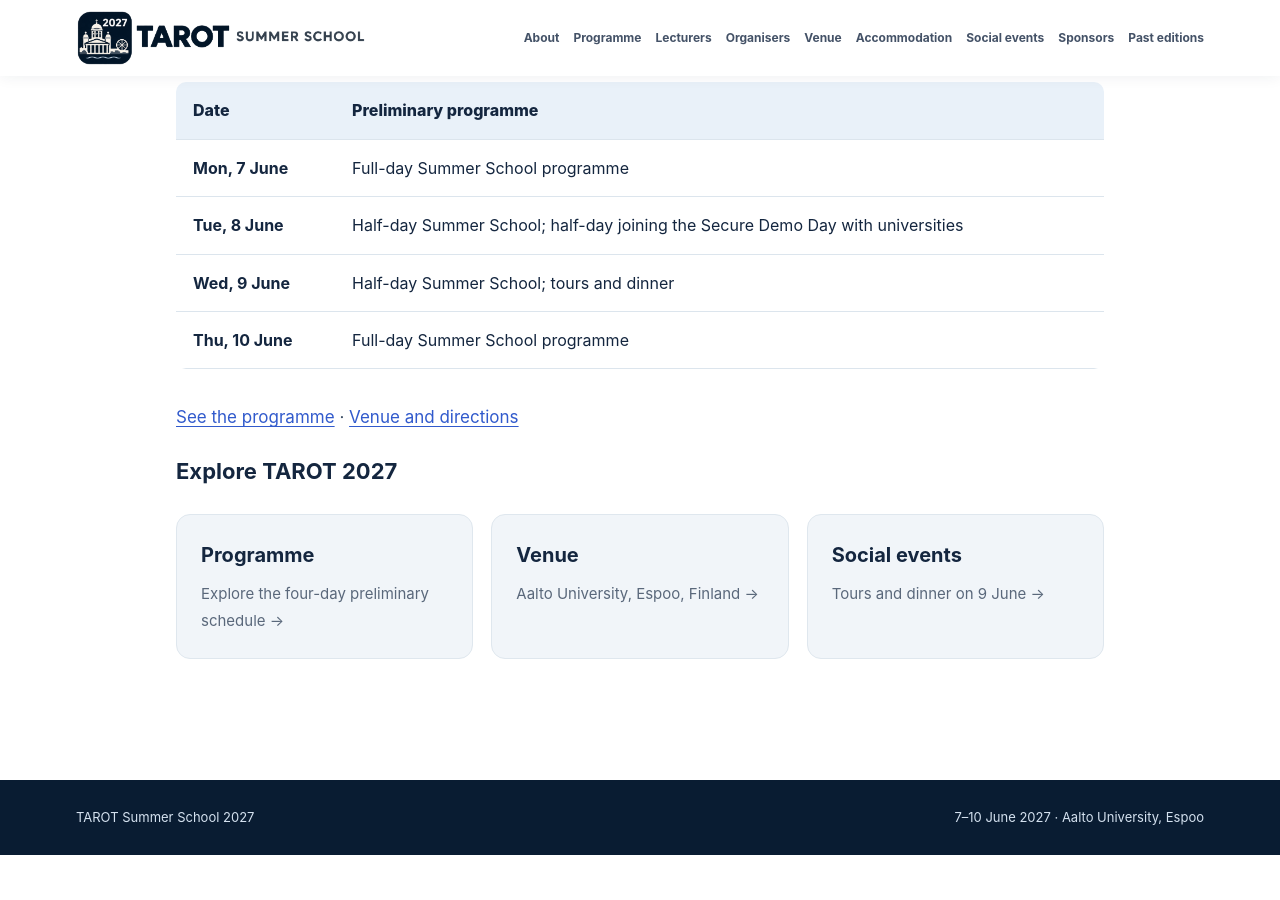
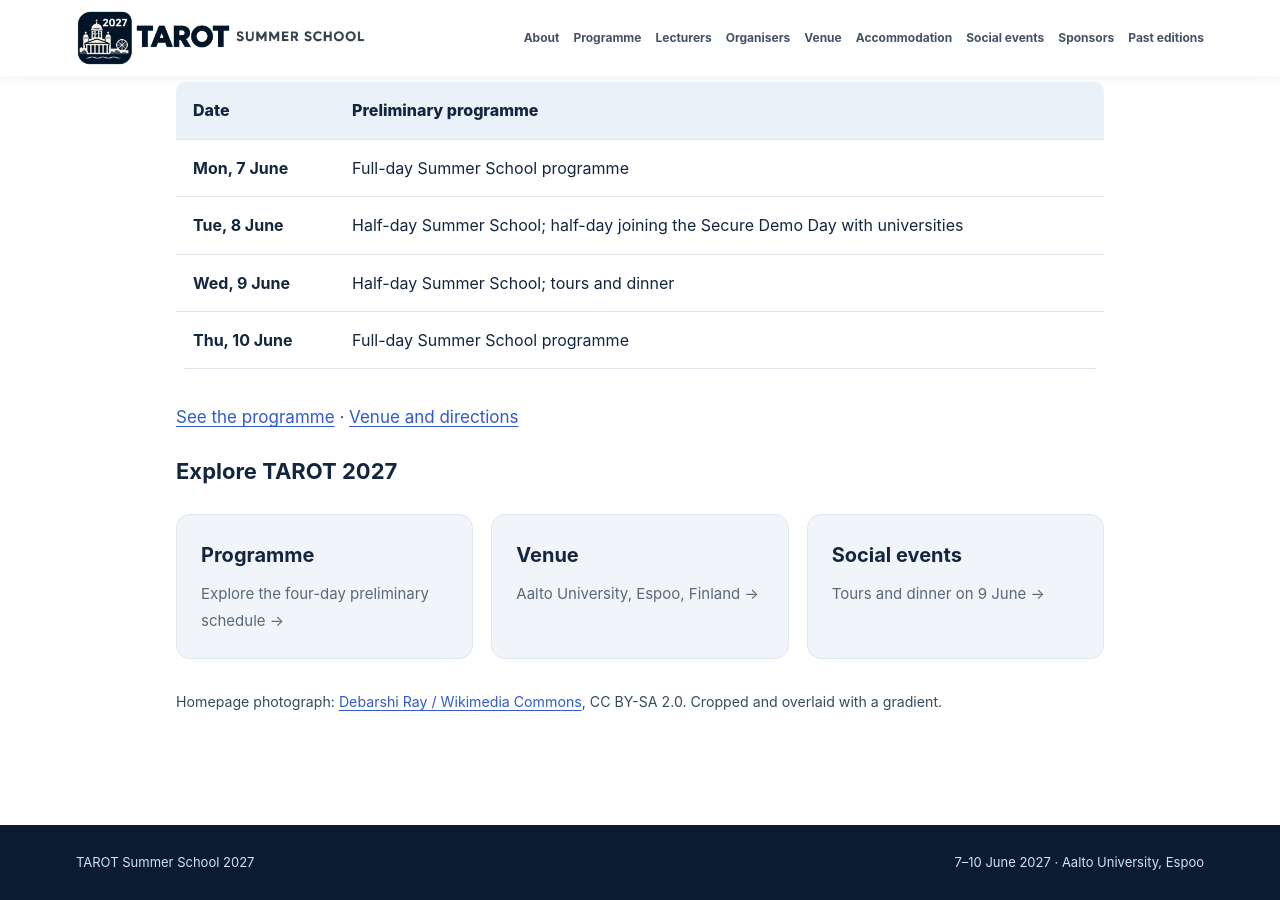
Before and after one commit to tarot27/tarot27.github.io, a Jekyll site: the page built from index.md, in a window 1280 px wide and 900 px high, scrolled down 1117 px. Built offline with Jekyll 4.4.1, drawn with Linux system fonts in a browser that asks for light colours; our own code applies the rules of GitHub Pages for plain Markdown files; before the commit the page ends 1972 px from its top, so only the background shows below that.

Commit message:
Update index.md

```diff
--- a/index.md
+++ b/index.md
@@ -28,3 +28,5 @@ The **TAROT Summer School 2027** will take place from **7 to 10 June 2027** at *
   <a class="home-card" href="{{ '/venue/' | relative_url }}"><strong>Venue</strong><span>Aalto University, Espoo, Finland →</span></a>
   <a class="home-card" href="{{ '/social-events/' | relative_url }}"><strong>Social events</strong><span>Tours and dinner on 9 June →</span></a>
 </div>
+
+<small>Homepage photograph: <a href="https://commons.wikimedia.org/wiki/File:Helsinki_Cathedral_in_the_sunset.jpg">Debarshi Ray / Wikimedia Commons</a>, CC BY-SA 2.0. Cropped and overlaid with a gradient.</small>
```
